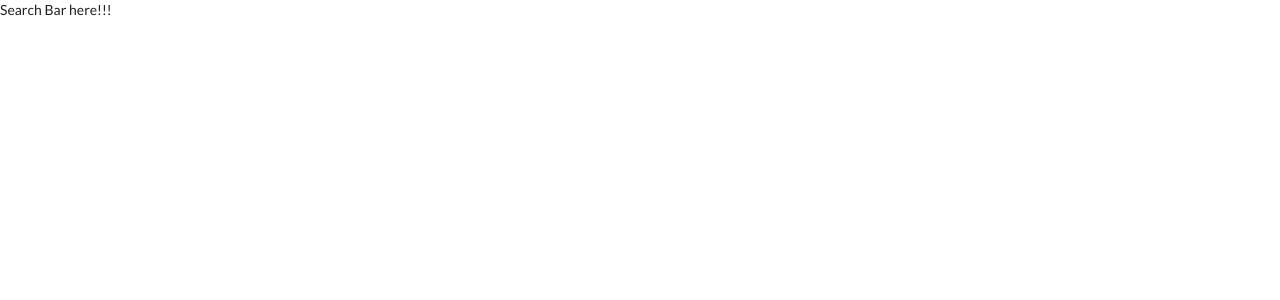
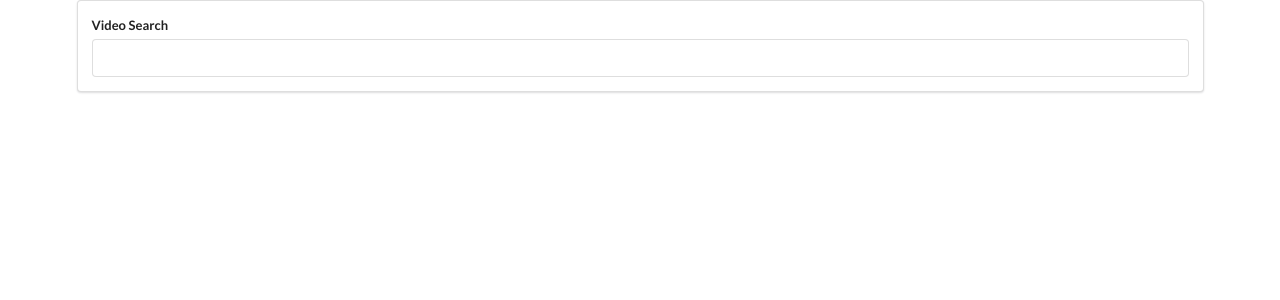
Before and after one commit to arrudaguilherme/react-videos, a React (Create React App) app: page / in a window 1280 px wide. Shown: the top 300 px of the page. Built offline with nearby package versions, Linux system fonts and the light colour scheme.

Commit message:
configuring the search bar

```diff
--- a/src/components/App.js
+++ b/src/components/App.js
@@ -5,7 +5,7 @@
 class App extends React.Component{
     render(){
         return (
-            <div>
+            <div className="ui container">
                 <SearchBar />
             </div>
         )
--- a/src/components/SearchBar/index.js
+++ b/src/components/SearchBar/index.js
@@ -1,7 +1,33 @@
 import React from 'react';
 
 export default class SearchBar extends React.Component{
+    state = {searchTerm:''};
+
+    onInputChange = (event) =>{
+        this.setState({searchTerm:event.target.value});
+    };
+
+    onFormSubmit = (event) =>{
+        event.preventDefault();
+
+        //Make sure to call
+        //call back from parent component
+
+    };
+
     render(){
-        return <div>Search Bar here!!!</div>
+        return (
+        <div className="search-bar ui segment">
+            <form onSubmit={this.onFormSubmit} className="ui form">
+                <div className="field">
+                    <label>Video Search</label>
+                    <input
+                    type="text"
+                    value={this.state.searchTerm}
+                    onChange={this.onInputChange}/>
+                </div>
+            </form>
+        </div>
+        );
     }
 }
```
